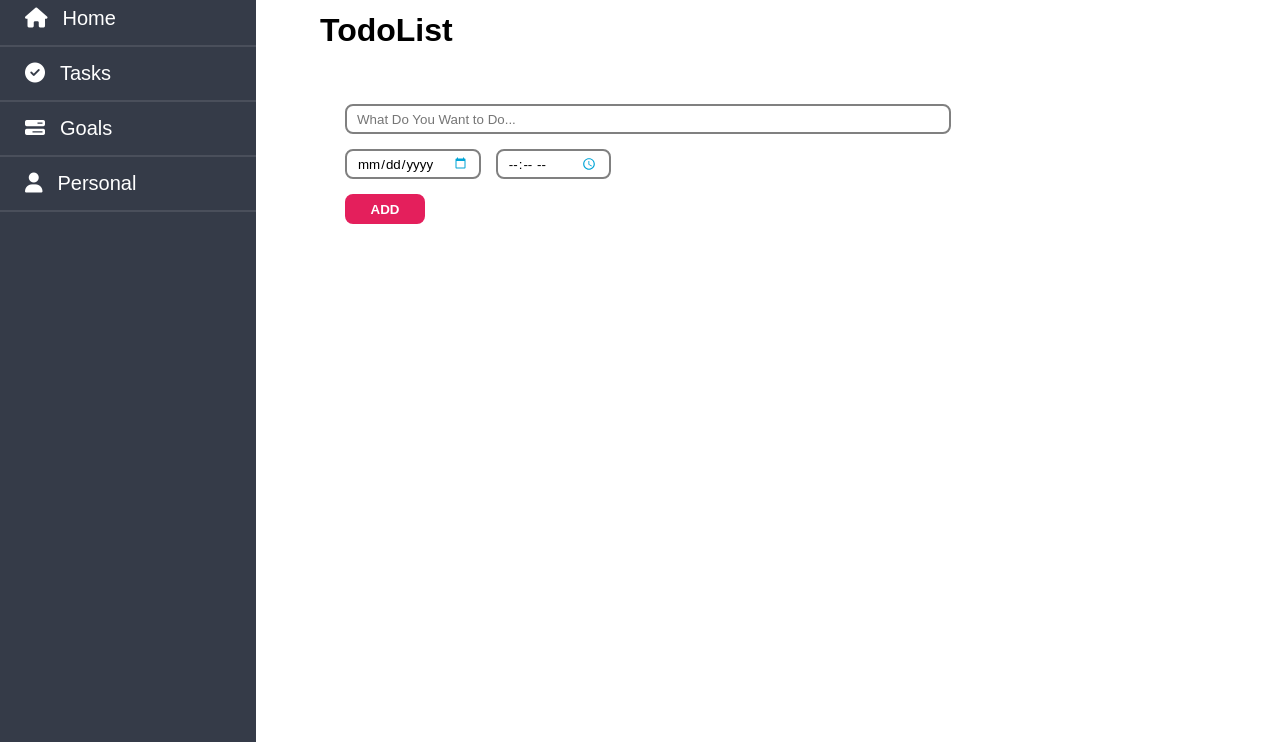
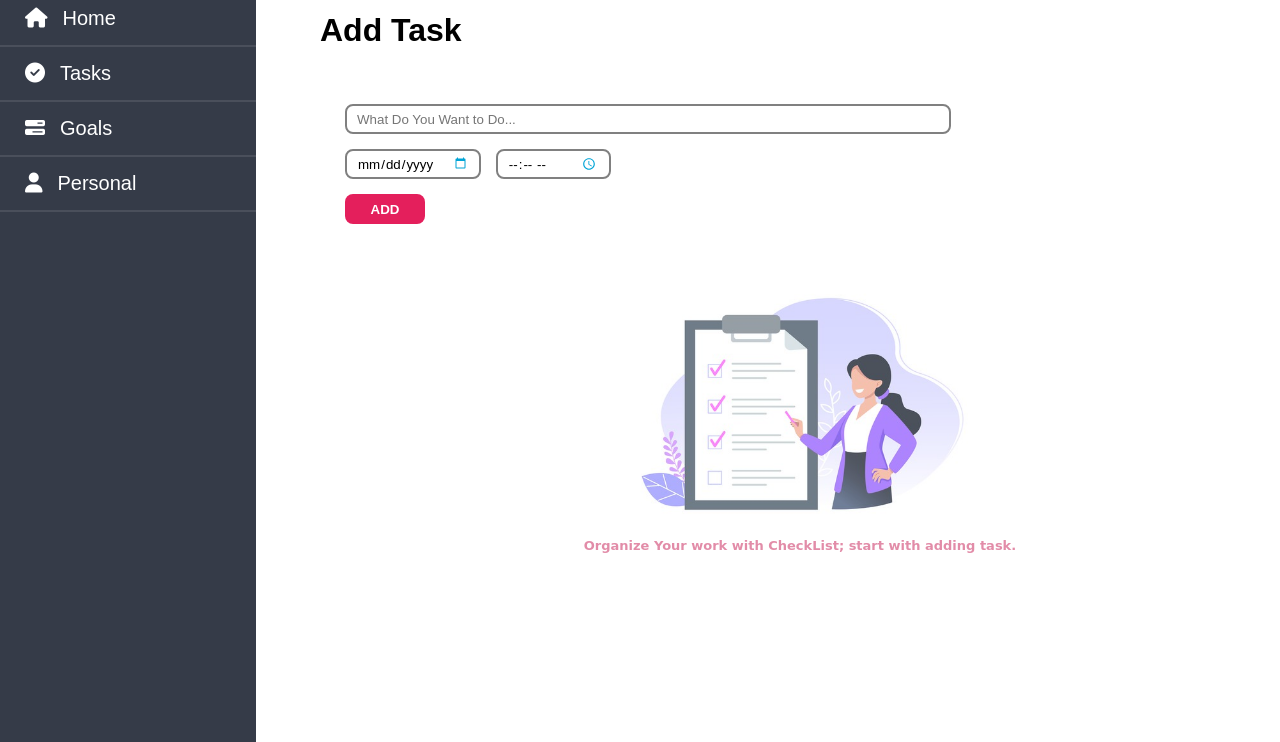
Before and after one commit to shalinikumari50/ToDoList, a plain HTML site: page p/Todo.html in a window 1280 px wide. Shown: the part 58-800 px from the top of the page. Drawn offline with Linux system fonts and the light colour scheme.

Commit message:
add headings and vector in todo.html

```diff
--- a/JS/Todo.js
+++ b/JS/Todo.js
@@ -21,17 +21,21 @@ if(window.localStorage.getItem("isTab") === "home"){
 
 
 function home(){
+    // document.querySelector('h1').innerHTML = 'Add Task';
     isTab="home";
       window.localStorage.setItem("isTab", isTab);
       firstTab.style.display = 'block';
       secondTab.style.display='none';
 
+
 }
 function tasks(){
+    // document.querySelector('h1').innerHTML = 'Tasks';
     isTab="tasks";
     window.localStorage.setItem("isTab", isTab);
     firstTab.style.display = 'none';
     secondTab.style.display='block';
+
 
 }
 if (window.localStorage.getItem("todos") == undefined) {
--- a/p/Todo.html
+++ b/p/Todo.html
@@ -75,8 +75,9 @@
 
     <!-- ---------Navbar finish----------- -->
     <div class="content">
-    <h1><span class="title">Todo</span>List</h1>
+
     <div class="firstTab">
+        <h1 class="myTitle">Add Task</h1>
     <div class="input-div box">
         <div class="input-group">
             <input type="text" class="input" placeholder="What Do You Want to Do..." required>
@@ -104,12 +105,17 @@
         <button type="button" class="btn btn-primary add">Add</button>
         <!-- <button type="button" class="btn btn-link cancel">Cancel</button> -->
     </div>
+    <div class="vector">
+        <img src="../images/vector2.jpg" class="img-fluid" alt="Responsive image">
+        <p>Organize Your work with CheckList; start with adding task.</p>
+    </div>
 </div>
     <!-- <div class="inputDiv">
     	   <input type="text" class="input" placeholder="What Do You Want to Do...">
     	   <button class="add"><i class="fas fa-plus"></i></button>
     </div> -->
     <div class="secondTab">
+        <h1 class="myTitle">Tasks</h1>
     <div class="container">
 
     </div>
```
